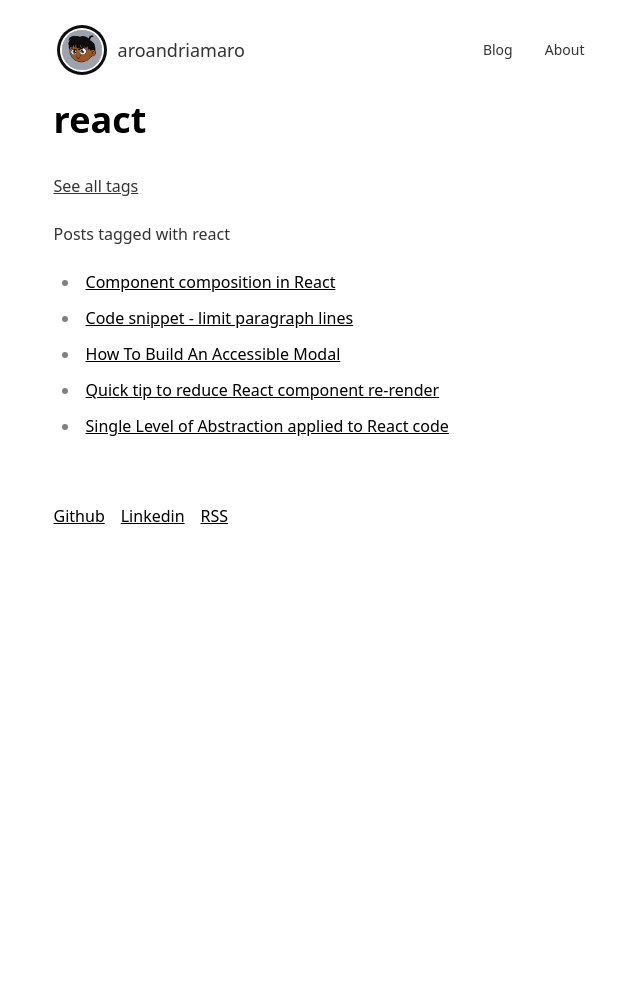
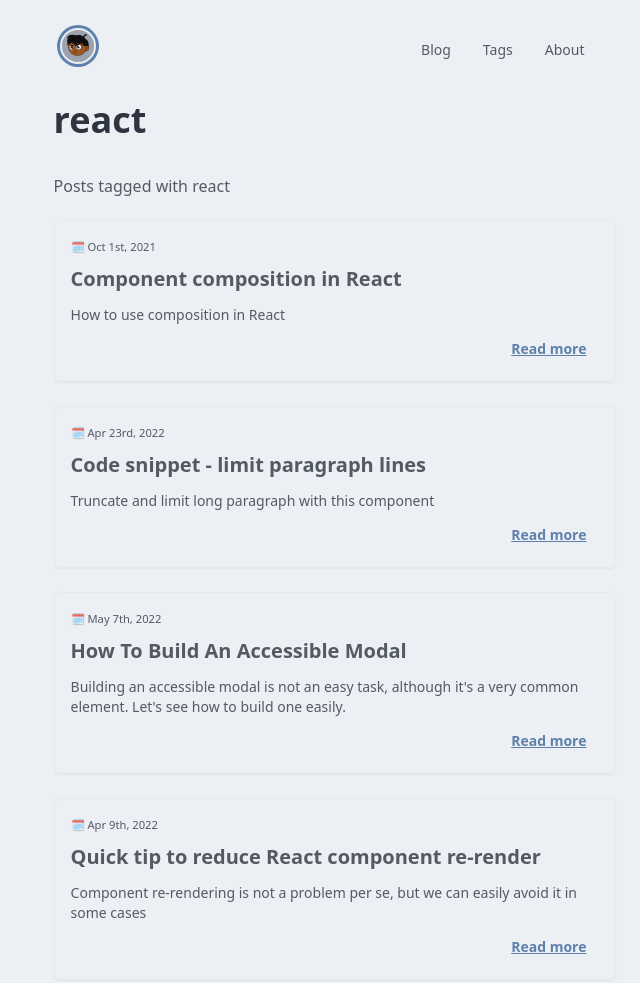
Before and after one commit to notAro14/aroandriamaro, an Astro site: page /tags/react in a window 1280 px wide. Shown: the top 983 px of the page, without its empty margins (305-945 px from the left). Before the commit the page ends 800 px from the top, so only its background shows below. Built offline with nearby package versions, Linux system fonts and the light colour scheme; Astro itself is replaced by a stand-in of ours.

Commit message:
update navbar and theme

```diff
--- a/astro.config.mjs
+++ b/astro.config.mjs
@@ -11,7 +11,7 @@ export default defineConfig({
   integrations: [
     preact(),
     expressiveCode({
-      themes: ["material-theme", "material-theme-lighter"],
+      themes: ["nord"],
       plugins: [pluginLineNumbers()],
       defaultProps: {
         showLineNumbers: false,
--- a/src/components/Navigation.astro
+++ b/src/components/Navigation.astro
@@ -4,19 +4,24 @@
 
 <div class="navbar not-prose mb-4">
   <div class="flex-1 flex gap-4 items-center">
-    <div class="avatar">
-      <div
-        class="rounded-full w-10 ring ring-primary ring-offset-base-100 ring-offset-2"
-      >
-        <img src="/avatar.png" />
+    <a href="/">
+      <div class="avatar">
+        <div
+          class="rounded-full w-8 ring ring-primary ring-offset-base-100 ring-offset-2"
+        >
+          <img src="/avatar.png" />
+        </div>
       </div>
-    </div>
-    <a href="/" class="text-lg">aroandriamaro</a>
+    </a>
   </div>
   <div class="flex-none">
     <ul class="menu menu-horizontal not-prose">
       <li>
         <a href="/blog/">Blog</a>
+      </li>
+
+      <li>
+        <a href="/tags/">Tags</a>
       </li>
       <li>
         <a href="/about/">About</a>
--- /dev/null
+++ b/src/components/PostCard.astro
@@ -0,0 +1,21 @@
+---
+import { format } from "date-fns";
+const { post } = Astro.props;
+---
+
+<div class="card card-bordered shadow-sm card-compact">
+  <div class="card-body">
+    <small>
+      🗓️ {format(new Date(post.data.pubDate), "MMM do, yyyy")}
+    </small>
+    <h2 class="card-title">
+      <a href={`/posts/${post.slug}`}>{post.data.title}</a>
+    </h2>
+    <p>{post.data.description}</p>
+    <div class="card-actions justify-end">
+      <a class="btn btn-link btn-sm" href={`/posts/${post.slug}`}>
+        Read more
+      </a>
+    </div>
+  </div>
+</div>
--- a/src/pages/blog.astro
+++ b/src/pages/blog.astro
@@ -3,6 +3,7 @@ import { format } from "date-fns";
 import { getCollection } from "astro:content";
 import { isAfter, isBefore } from "date-fns";
 import BaseLayout from "../layouts/BaseLayout.astro";
+import PostCard from "../components/PostCard.astro";
 const allPosts = await getCollection("posts");
 ---
 
@@ -18,24 +19,7 @@ const allPosts = await getCollection("posts");
             return 1;
           return 0;
         })
-        .map((post) => (
-          <div class="card card-bordered shadow-sm card-compact">
-            <div class="card-body">
-              <small>
-                🗓️ {format(new Date(post.data.pubDate), "MMM do, yyyy")}
-              </small>
-              <h2 class="card-title">
-                <a href={`/posts/${post.slug}`}>{post.data.title}</a>
-              </h2>
-              <p>{post.data.description}</p>
-              <div class="card-actions justify-end">
-                <a class="btn btn-link btn-sm" href={`/posts/${post.slug}`}>
-                  Read more
-                </a>
-              </div>
-            </div>
-          </div>
-        ))
+        .map((post) => <PostCard post={post} />)
     }
   </div>
 </BaseLayout>
--- a/src/pages/tags/[tag].astro
+++ b/src/pages/tags/[tag].astro
@@ -1,6 +1,7 @@
 ---
 import { getCollection } from "astro:content";
 import BaseLayout from "../../layouts/BaseLayout.astro";
+import PostCard from "../../components/PostCard.astro";
 
 export async function getStaticPaths() {
   const allPosts = await getCollection("posts");
@@ -26,15 +27,8 @@ const { posts } = Astro.props;
 
 <BaseLayout pageTitle={tag}>
   <h1>{tag}</h1>
-  <a class="not-prose underline" href="/tags/">See all tags</a>
   <p>Posts tagged with {tag}</p>
-  <ul>
-    {
-      posts.map((post) => (
-        <li>
-          <a href={`/posts/${post.slug}`}>{post.data.title}</a>
-        </li>
-      ))
-    }
-  </ul>
+  <div class="flex flex-col not-prose gap-6">
+    {posts.map((post) => <PostCard post={post} />)}
+  </div>
 </BaseLayout>
--- a/tailwind.config.mjs
+++ b/tailwind.config.mjs
@@ -6,7 +6,7 @@ export default {
   },
   plugins: [require("@tailwindcss/typography"), require("daisyui")],
   daisyui: {
-    themes: ["lofi", "dim"],
+    themes: ["nord", "dim"],
     darkTheme: "dim",
   },
 };
```
